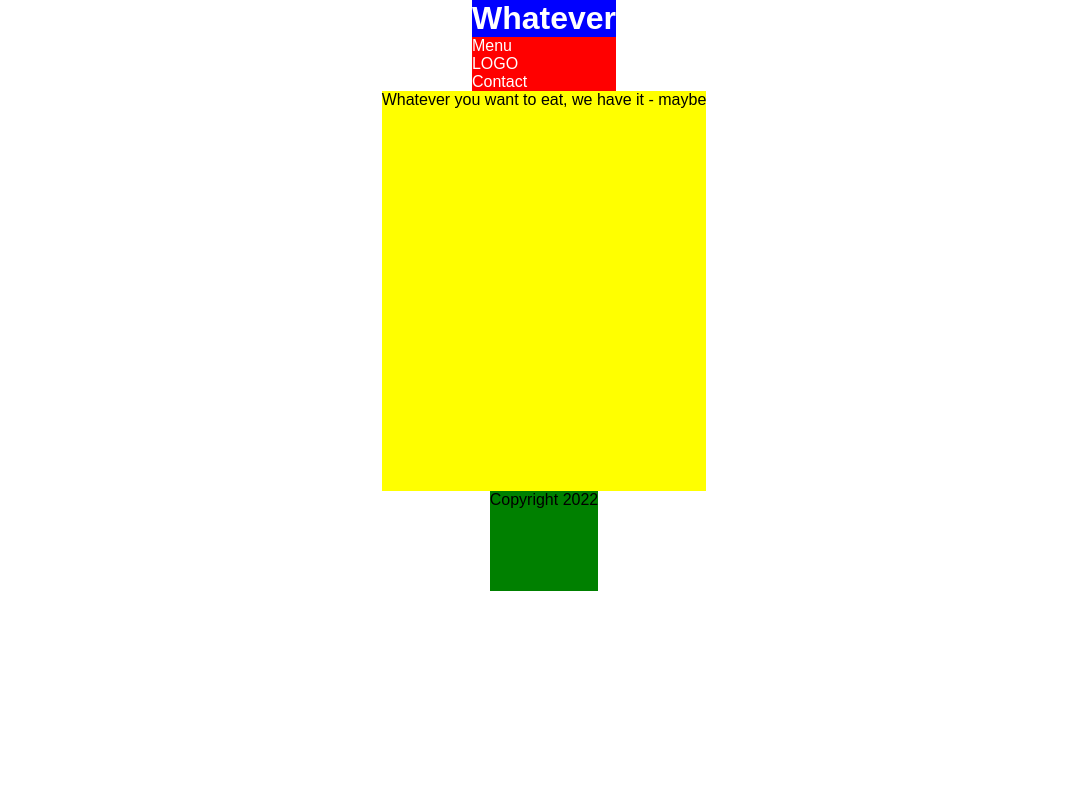
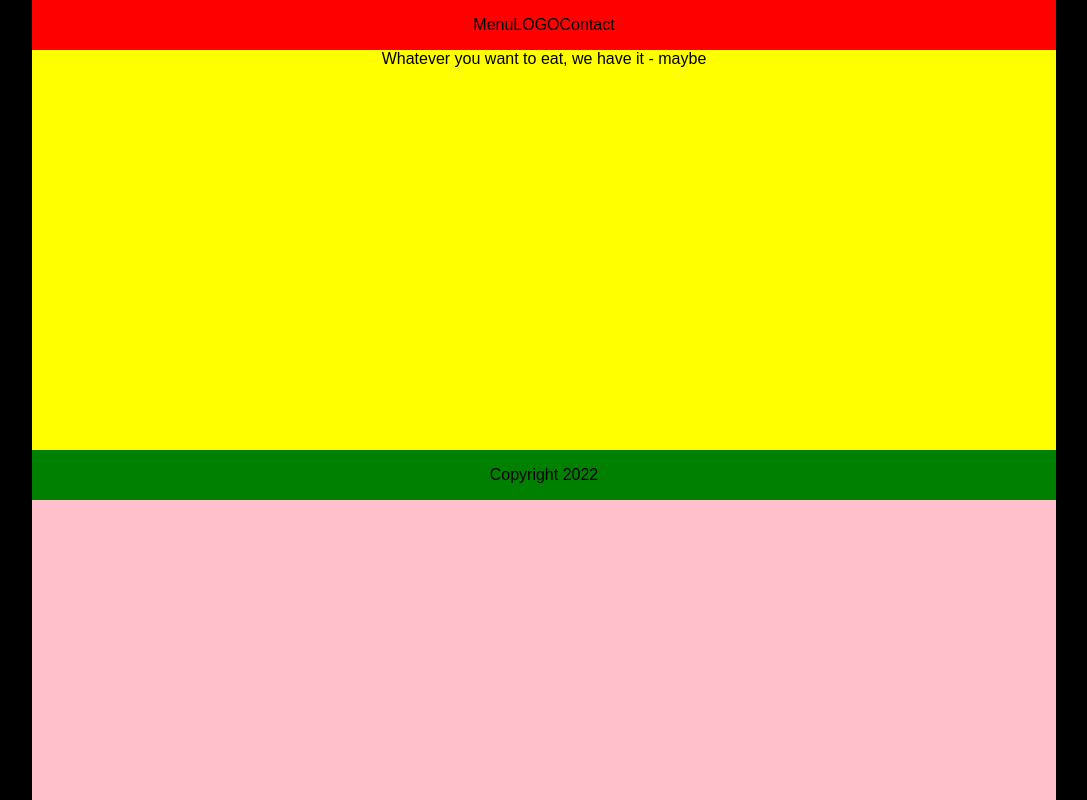
Before and after one commit to Danelle-Gunter/restaurant-page, a website built with webpack: page dist/index.html in a window 1280 px wide. Shown: the whole page, without its empty margins (96-1183 px from the left). Built offline with Linux system fonts and the light colour scheme.

Commit message:
Worked on styling of page

```diff
--- a/src/index.js
+++ b/src/index.js
@@ -1,18 +1,18 @@
 import './style.css';
 
-function createHeader() {
-    const header = document.createElement("header");
-    header.setAttribute('id', 'header');
+// function createHeader() {
+//     const header = document.createElement("header");
+//     header.setAttribute('id', 'header');
 
-    const restaurantName = document.createElement("h1");
-    restaurantName.classList.add("restaurant-name");
-    restaurantName.textContent = "Whatever";
+//     const restaurantName = document.createElement("h1");
+//     restaurantName.classList.add("restaurant-name");
+//     restaurantName.textContent = "Whatever";
 
-    header.appendChild(restaurantName);
-    header.appendChild(createNav());
+//     header.appendChild(restaurantName);
+//     header.appendChild(createNav());
 
-    return header;
-}
+//     return header;
+// }
 
 function createNav() {
     const nav = document.createElement('nav');
@@ -60,7 +60,7 @@ function createWebpage() {
     const webpage = document.createElement('div');
     webpage.setAttribute('id', 'container');
 
-    webpage.appendChild(createHeader());
+    webpage.appendChild(createNav());
     webpage.appendChild(createMain());
     webpage.appendChild(createFooter());
 
--- a/src/style.css
+++ b/src/style.css
@@ -4,38 +4,51 @@
 }
 
 body {
-    /* background-color: #ddd; */
     font-family: Arial, Helvetica, sans-serif;
+    font-size: 1rem;
+    background-color: black;
 }
 
 #container {
     display: flex;
     flex-direction: column;
     align-items: center;
-    width: 100%;
-    /* border: 1px solid #000; */
+    height: 100vh;
+    width: 80%;
+    background-color: pink;
+    margin: 0 auto;
 }
 
-#header {
-    background-color: blue;
-    color: white;
-}
-
-#navigation {
-    /* display: flex;
-    justify-content: space-between;
-    align-items: center;
+nav {
+    display: flex;
+    justify-content: center;
     width: 100%;
-    height: 50px; */
+    height: 50px;
     background-color: red;
 }
 
-#main {
+ul {
+    list-style: none;
+    display: flex;
+    flex-direction: row;
+    align-items: center;
+}
+
+main {
+    display: flex;
+    flex-direction: column;
+    align-items: center;
     background-color: yellow;
     height: 400px;
+    width: 100%;
 }
 
 #footer {
+    display: flex;
+    flex-direction: row;
+    align-items: center;
+    justify-content: center;
     background-color: green;
-    height: 100px;
+    height: 50px;
+    width: 100%;
 }
```
Also changed, not shown: dist/index.bundle.js.
